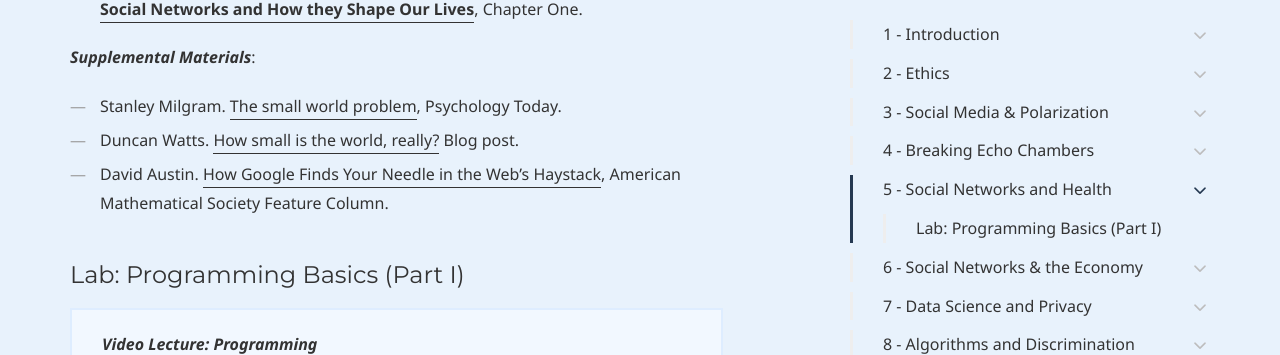
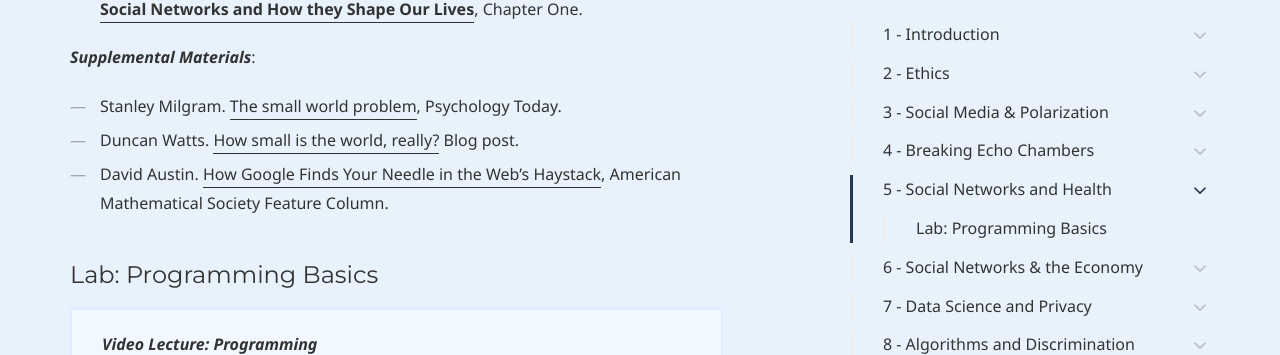
Before and after one commit to dssoc/dssoc.github.io, a Jekyll site: the page built from schedule.md, in a window 1280 px wide and 900 px high, scrolled down 7679 px, cut to the strip 0-355 px from the top of the window. Built offline with Jekyll 4.4.1, drawn with Linux system fonts in a browser that asks for light colours; some web fonts are replaced.

Commit message:
Update schedule.md

```diff
--- a/schedule.md
+++ b/schedule.md
@@ -245,7 +245,7 @@ allowfullscreen></iframe>
 - David Austin. [How Google Finds Your Needle in the Web's Haystack](http://www.ams.org/publicoutreach/feature-column/fcarc-pagerank),
 American Mathematical Society Feature Column.
 
-#### Lab: Programming Basics (Part I)
+#### Lab: Programming Basics
 <div class="callout callout--info">
 
 <i><b>Video Lecture: Programming</b></i>
```
